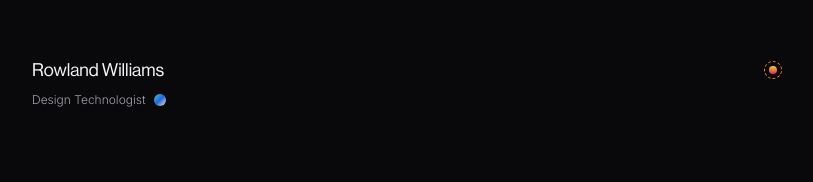
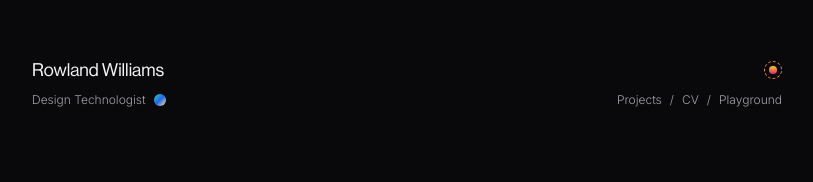
Before and after one commit to rowlandwilliams/playground, a Next.js app: page / in a window 1280 px wide. Shown: the top 182 px of the page, without its empty margins (233-1046 px from the left). Built offline with nearby package versions, Linux system fonts and the light colour scheme.

Commit message:
add simple menu

```diff
--- a/src/components/Navbar/Navbar.tsx
+++ b/src/components/Navbar/Navbar.tsx
@@ -16,11 +16,39 @@ export const Navbar = () => {
         </Link>
         <ThemeToggle />
       </div>
-      <div className="flex justify-between xs:font-light items-center text-zinc-500 dark:text-zinc-400">
+      <div className="flex flex-wrap gap-2 justify-between xs:font-light items-center text-zinc-500 dark:text-zinc-400">
         <h2 className="text-sm sm:text-xs flex items-center gap-x-2 ">
           Design Technologist
           <div className="h-3 w-3 rounded-full bg-gradient-to-br from-blue-700 dark:from-teal-400 via-rose-600 dark:via-blue-600 to-yellow-400 dark:to-yellow-200"></div>
         </h2>
+        <nav className="sm:flex hidden flex-wrap">
+          <div>
+            <Link
+              href={"/projects"}
+              className="hover:underline hover:text-zinc-950 dark:hover:text-white hover:underline-offset-4 mx-2"
+            >
+              Projects
+            </Link>
+          </div>
+          /
+          <div>
+            <Link
+              href={"/cv"}
+              className="hover:underline hover:text-zinc-950 dark:hover:text-white hover:underline-offset-4 mx-2"
+            >
+              CV
+            </Link>
+          </div>
+          /
+          <div>
+            <Link
+              href={"/playground/twenty-four-hours"}
+              className="hover:underline hover:text-zinc-950 dark:hover:text-white hover:underline-offset-4 ml-2"
+            >
+              Playground
+            </Link>
+          </div>
+        </nav>
       </div>
     </header>
   );
--- a/src/components/Projects/Projects.tsx
+++ b/src/components/Projects/Projects.tsx
@@ -78,7 +78,7 @@ export const Projects = () => {
   const [activeProject, setActiveProject] = useState<number | undefined>(0);
 
   return (
-    <section className="font-light text-zinc-700 animate-fade-in-up">
+    <section className="font-light text-zinc-700 max-w-[750px] mx-auto animate-fade-in-up">
       <h1 className="font-medium text-zinc-900 text-base dark:text-zinc-200">
         Projects
       </h1>
```
